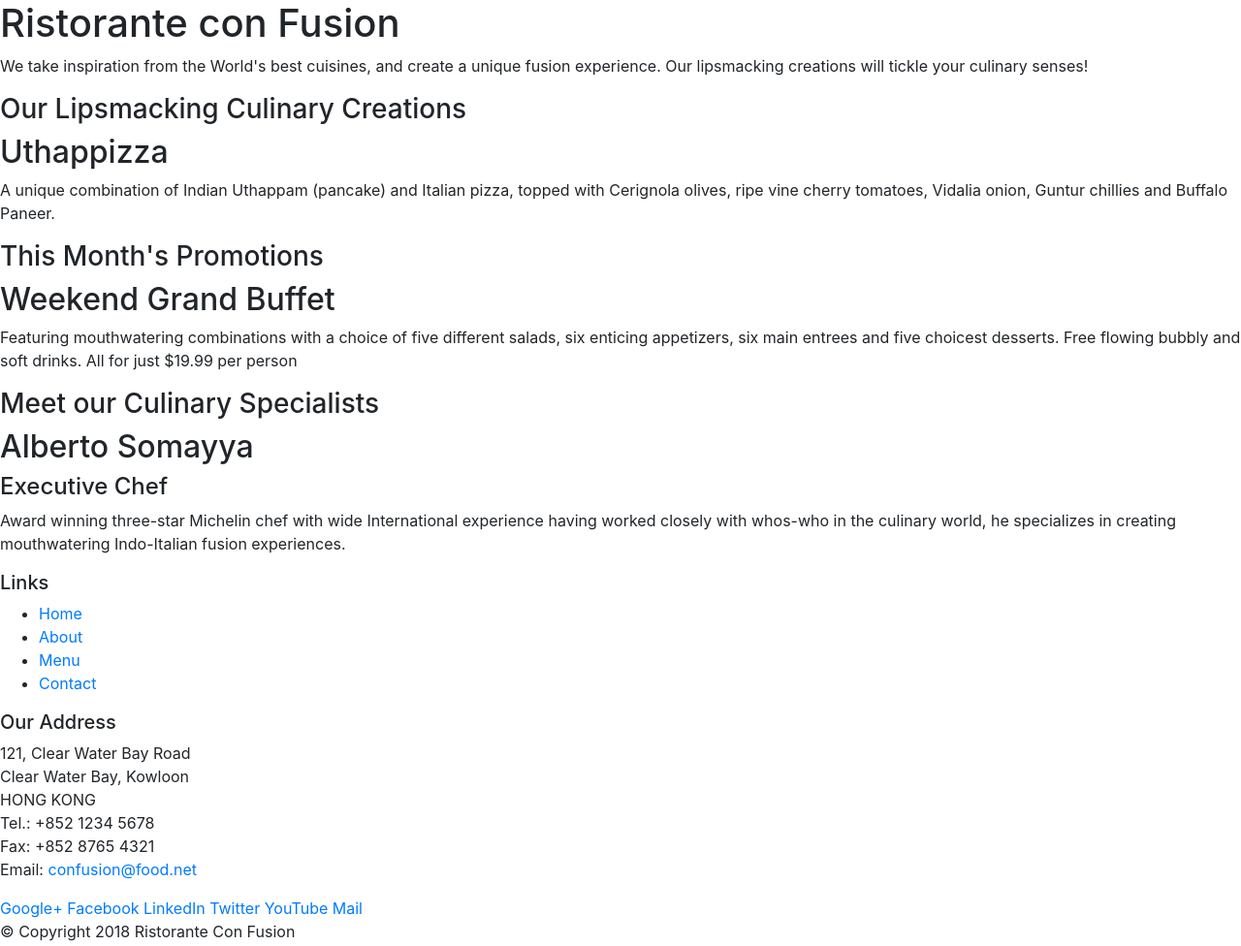
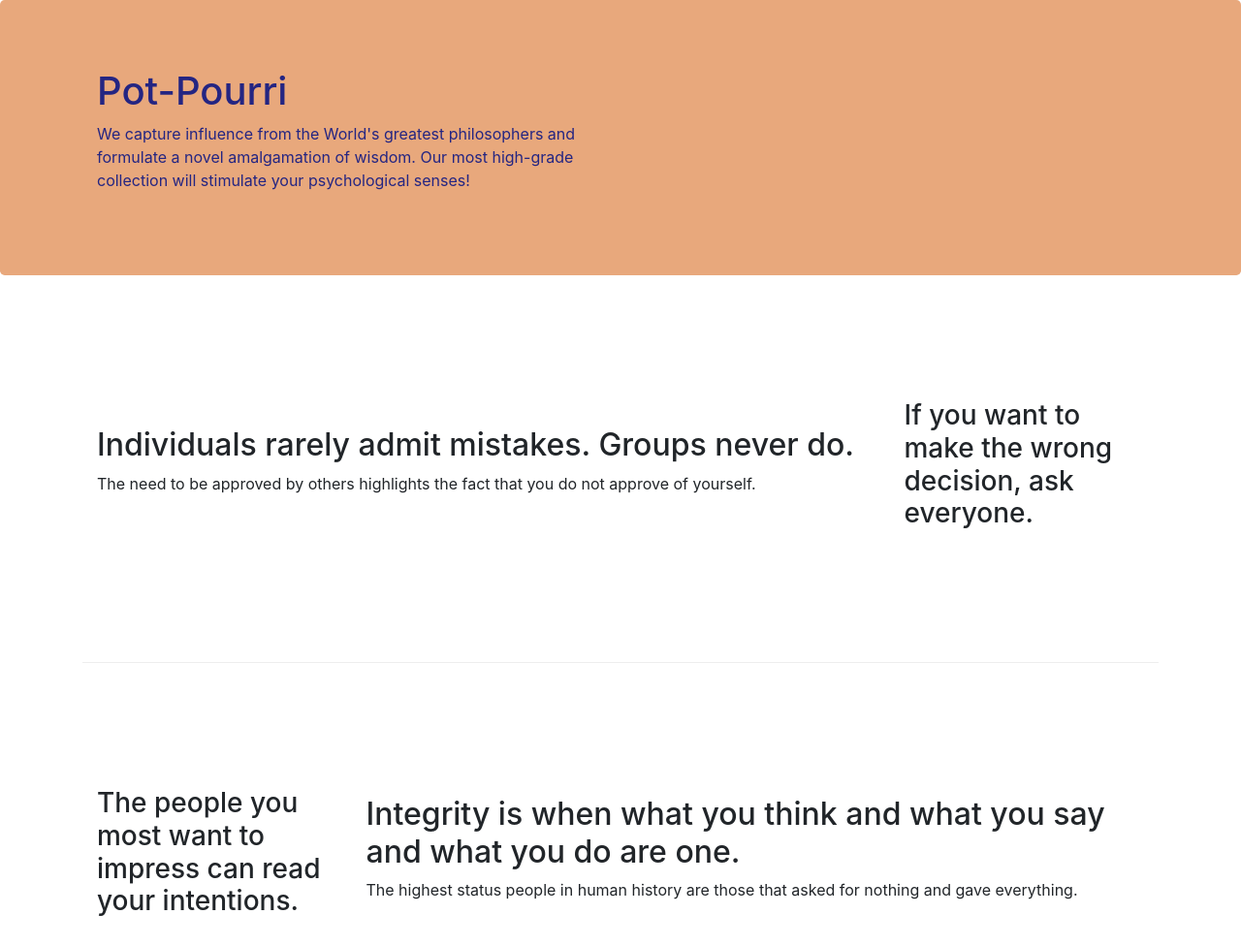
Before and after one commit to Sukrati192/conFusion, a website: page index.html in a window 1280 px wide. Shown: the top 976 px of the page at 97% size. Drawn offline with nearby package versions, Linux system fonts and the light colour scheme.

Commit message:
Css effects

```diff
--- /dev/null
+++ b/css/style.css
@@ -0,0 +1,26 @@
+.row-header{
+    margin: 0px auto;
+    padding: 0px auto;
+}
+.row-content{
+    margin: 0px auto;
+    padding: 50px 0px 50px 0px;
+    border-bottom: 1px ridge;
+    min-height: 400px;
+}
+.footer{
+    background-color: #e27d60;
+    margin:0px auto;
+    padding: 20px 0px 20px 0px;
+}
+.jumbotron{
+    padding: 70px 30px 70px 30px;
+    margin: 0px auto;
+    background: #e8a87c;
+    color: #242582;
+}
+address{
+    font-size: 80%;
+    margin: 0px;
+    color: #553d67;
+}
--- a/index.html
+++ b/index.html
@@ -2,7 +2,7 @@
 <html lang="en">
 
 <head>
-    <title>Ristorante Con Fusion</title>
+    <title>Pot-Pourri</title>
     <!-- Required meta tags always come first -->
     <meta charset="utf-8">
     <meta name="viewport" content="width=device-width, initial-scale=1, shrink-to-fit=no">
@@ -10,82 +10,83 @@
 
     <!-- Bootstrap CSS -->
     <link rel="stylesheet" href="node_modules/bootstrap/dist/css/bootstrap.min.css">
+    <link rel="stylesheet" href="css/style.css">
 </head>
 
 <body>
 
-    <header>
-        <div>
-            <div>
-                <div>
-                    <h1>Ristorante con Fusion</h1>
-                    <p>We take inspiration from the World's best cuisines, and create a unique fusion experience. Our lipsmacking creations will tickle your culinary senses!</p>
+    <header class="jumbotron">
+        <div class="container">
+            <div class="row row-header">
+                <div class="col-12 col-sm-6">
+                    <h1>Pot-Pourri</h1>
+                    <p>We capture influence from the World's greatest philosophers and formulate a novel amalgamation of wisdom. Our most high-grade collection will stimulate your psychological senses!</p>
                 </div>
-                <div>
+                <div class="col-12 col-sm-6">
                 </div>
             </div>
         </div>
     </header>
 
-    <div>
-        <div>
-            <div>
-                <h3>Our Lipsmacking Culinary Creations</h3>
+    <div class="container">
+        <div class="row row-content align-items-center">
+            <div class="col-12 col-sm-4 order-sm-last col-md-3">
+                <h3>If you want to make the wrong decision, ask everyone.</h3>
             </div>
-            <div>
-                <h2>Uthappizza</h2>
-                <p>A unique combination of Indian Uthappam (pancake) and Italian pizza, topped with Cerignola olives, ripe vine cherry tomatoes, Vidalia onion, Guntur chillies and Buffalo Paneer.</p>
+            <div class="col col-sm order-sm-first col-md">
+                <h2>Individuals rarely admit mistakes. Groups never do.</h2>
+                <p>The need to be approved by others highlights the fact that you do not approve of yourself.</p>
             </div>
         </div>
 
 
-        <div>
-            <div>
-                <h3>This Month's Promotions</h3>
+        <div class="row row-content align-items-center">
+            <div class="col-12 col-sm-4 col-md-3">
+                <h3>The people you most want to impress can read your intentions.</h3>
             </div>
-            <div>
-                <h2>Weekend Grand Buffet</h2>
-                <p>Featuring mouthwatering combinations with a choice of five different salads, six enticing appetizers, six main entrees and five choicest desserts. Free flowing bubbly and soft drinks. All for just $19.99 per person </p>
+            <div class="col col-sm col-md">
+                <h2>Integrity is when what you think and what you say and what you do are one.</h2>
+                <p>The highest status people in human history are those that asked for nothing and gave everything. </p>
             </div>
         </div>
 
-        <div>
-            <div>
-                <h3>Meet our Culinary Specialists</h3>
+        <div class="row row-content align-items-center">
+            <div class="col-12 col-sm-4 order-sm-last col-md-3">
+                <h3>The secret to a happy relationship is two happy people.</h3>
             </div>
-            <div>
-                <h2>Alberto Somayya</h2>
-                <h4>Executive Chef</h4>
-                <p>Award winning three-star Michelin chef with wide International experience having worked closely with whos-who in the culinary world, he specializes in creating mouthwatering Indo-Italian fusion experiences. </p>
+            <div class="col col-sm order-sm-first col-md">
+                <h2>Everybody wants to change others. Nobody wants to be changed.</h2>
+                <h4>If you aren't curious about it, you'll never be good at it.</h4>
+                <p>The price of trying to make everyone else happy is making yourself miserable.</p>
             </div>
         </div>
     </div>
 
     <footer>
-        <div>
-            <div>
-                <div>
+        <div class="container">
+            <div class="row footer">
+                <div class="col-4 offset-1 col-sm-2">
                     <h5>Links</h5>
-                    <ul>
+                    <ul class="list-unstyled">
                         <li><a href="#">Home</a></li>
                         <li><a href="#">About</a></li>
                         <li><a href="#">Menu</a></li>
                         <li><a href="#">Contact</a></li>
                     </ul>
                 </div>
-                <div>
+                <div class="col-7 col-sm-5">
                     <h5>Our Address</h5>
                     <address>
-		              121, Clear Water Bay Road<br>
-		              Clear Water Bay, Kowloon<br>
-		              HONG KONG<br>
-		              Tel.: +852 1234 5678<br>
+		              Mohalla Kayasthan,<br>
+		              Near Mai Ji Maharaj Mandir, Hasanpur<br>
+		              AMROHA (UTTAR PRADESH)<br>
+		              Tel.: +91 798 398 2485<br>
 		              Fax: +852 8765 4321<br>
-		              Email: <a href="mailto:confusion@food.net">confusion@food.net</a>
+		              Email: <a href="mailto:pot_pourri@gmail.com">pot_pourri@gmail.com</a>
 		           </address>
                 </div>
-                <div>
-                    <div>
+                <div class="col-12 col-sm-4 align-self-center">
+                    <div class="text-center">
                         <a href="http://google.com/+">Google+</a>
                         <a href="http://www.facebook.com/profile.php?id=">Facebook</a>
                         <a href="http://www.linkedin.com/in/">LinkedIn</a>
@@ -95,9 +96,9 @@
                     </div>
                 </div>
            </div>
-           <div>
-                <div>
-                    <p>© Copyright 2018 Ristorante Con Fusion</p>
+           <div class="row justify-content-center" >
+                <div class="col-auto">
+                    <p>© Copyright 2020 Pot-Pourri</p>
                 </div>
            </div>
         </div>
```
